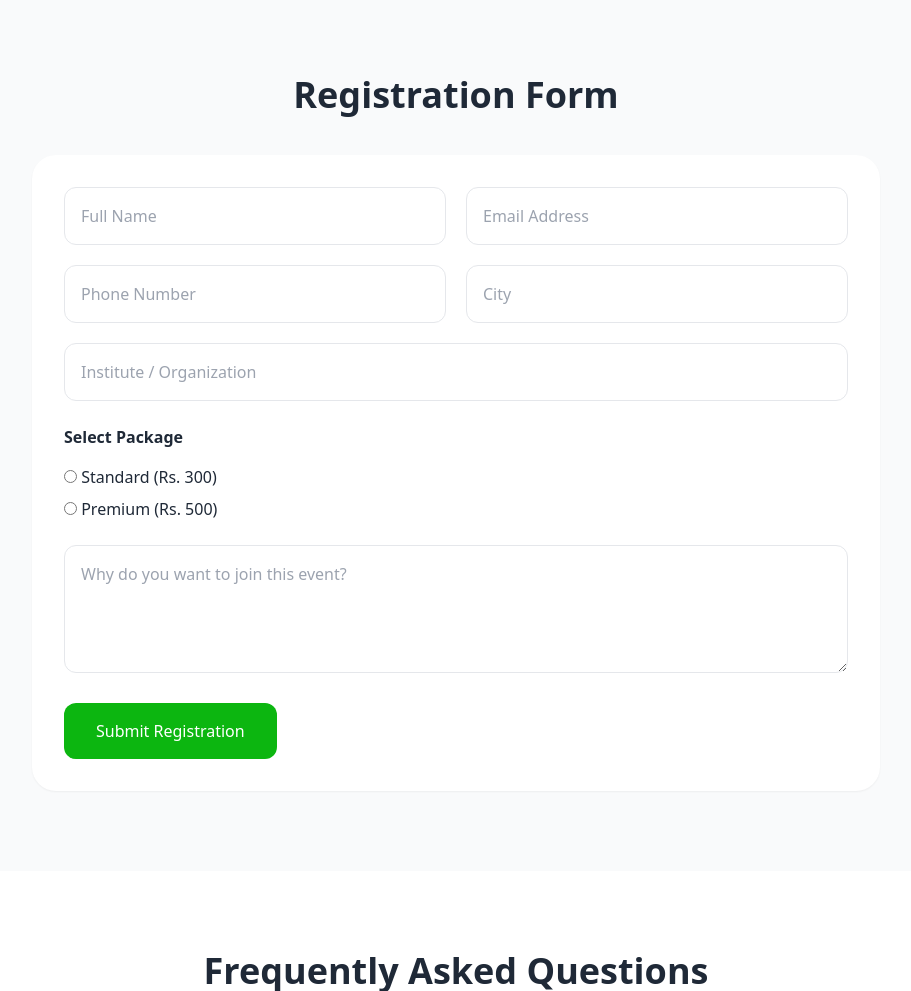
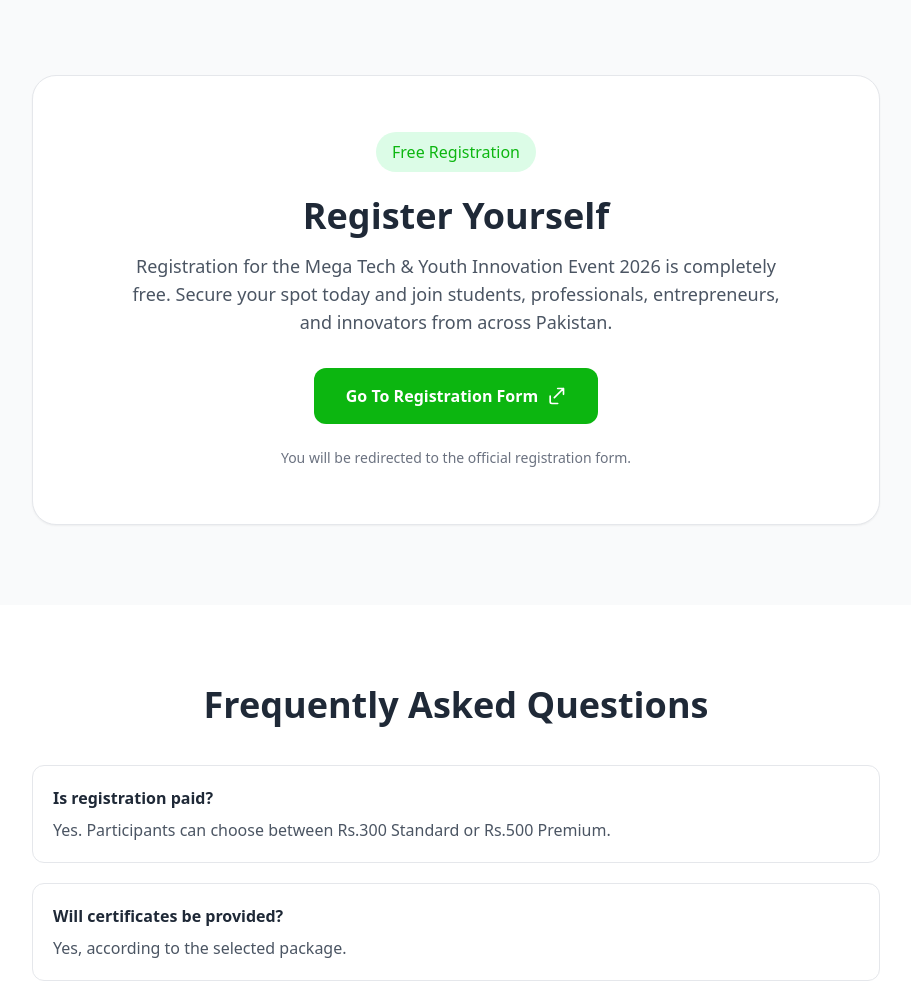
Before and after one commit to Muhammad-Ahsan09/grow-pakistan-event, a plain HTML site: page index.html in a window 1280 px wide. Shown: the part 3840-4831 px from the top of the page, without its empty margins (184-1095 px from the left). Drawn offline with nearby package versions, Linux system fonts and the light colour scheme.

Commit message:
added google form link for registration

```diff
--- a/index.html
+++ b/index.html
@@ -265,55 +265,50 @@
     </section>
 
     <!-- Registration Form -->
+    <!-- Registration Section -->
     <section id="registration" class="bg-gray-50 py-20">
 
         <div class="max-w-4xl mx-auto px-6">
 
-            <div class="text-center mb-10">
-                <h2 class="text-4xl font-bold">Registration Form</h2>
-            </div>
+            <div class="bg-white rounded-3xl shadow-sm border p-10 md:p-14 text-center">
 
-            <form class="bg-white p-8 rounded-3xl shadow-sm">
+                <span class="inline-block bg-green-100 text-primary px-4 py-2 rounded-full font-medium mb-6">
+                    Free Registration
+                </span>
 
-                <div class="grid md:grid-cols-2 gap-5">
+                <h2 class="text-4xl font-bold mb-4">
+                    Register Yourself
+                </h2>
 
-                    <input type="text" placeholder="Full Name" class="border p-4 rounded-xl">
+                <p class="text-gray-600 text-lg max-w-2xl mx-auto mb-8">
+                    Registration for the Mega Tech & Youth Innovation Event 2026 is completely free.
+                    Secure your spot today and join students, professionals, entrepreneurs, and innovators from across
+                    Pakistan.
+                </p>
 
-                    <input type="email" placeholder="Email Address" class="border p-4 rounded-xl">
+                <a href="https://docs.google.com/forms/d/e/1FAIpQLSc5yKlzUErFz4tN9AcA8xZYlLy-0O9_YDMctLbt3D_DwK_jMA/viewform?usp=header" target="_blank"
+                    class="inline-flex items-center justify-center bg-primary text-white px-8 py-4 rounded-xl font-semibold hover:opacity-90 transition duration-300">
 
-                    <input type="tel" placeholder="Phone Number" class="border p-4 rounded-xl">
+                    Go To Registration Form
 
-                    <input type="text" placeholder="City" class="border p-4 rounded-xl">
+                    <svg xmlns="http://www.w3.org/2000/svg" class="w-5 h-5 ml-2" fill="none" viewBox="0 0 24 24"
+                        stroke="currentColor">
 
-                    <input type="text" placeholder="Institute / Organization"
-                        class="border p-4 rounded-xl md:col-span-2">
+                        <path stroke-linecap="round" stroke-linejoin="round" stroke-width="2"
+                            d="M14 3h7m0 0v7m0-7L10 14" />
+
+                        <path stroke-linecap="round" stroke-linejoin="round" stroke-width="2"
+                            d="M5 12v7a2 2 0 002 2h7" />
+
+                    </svg>
+
+                </a>
+
+                <p class="text-sm text-gray-500 mt-6">
+                    You will be redirected to the official registration form.
+                </p>
 
             </div>
-
-                <div class="mt-6">
-                    <label class="font-semibold">Select Package</label>
-
-                    <div class="mt-4 space-y-2">
-                        <label class="block">
-                            <input type="radio" name="package">
-                            Standard (Rs. 300)
-                        </label>
-
-                        <label class="block">
-                            <input type="radio" name="package">
-                            Premium (Rs. 500)
-                        </label>
-                    </div>
-                </div>
-
-                <textarea placeholder="Why do you want to join this event?"
-                    class="border p-4 rounded-xl w-full mt-6 h-32"></textarea>
-
-                <button class="mt-6 bg-primary text-white px-8 py-4 rounded-xl">
-                    Submit Registration
-                </button>
-
-            </form>
 
         </div>
 
```
Lines whose indentation alone changed are shown as unchanged.
